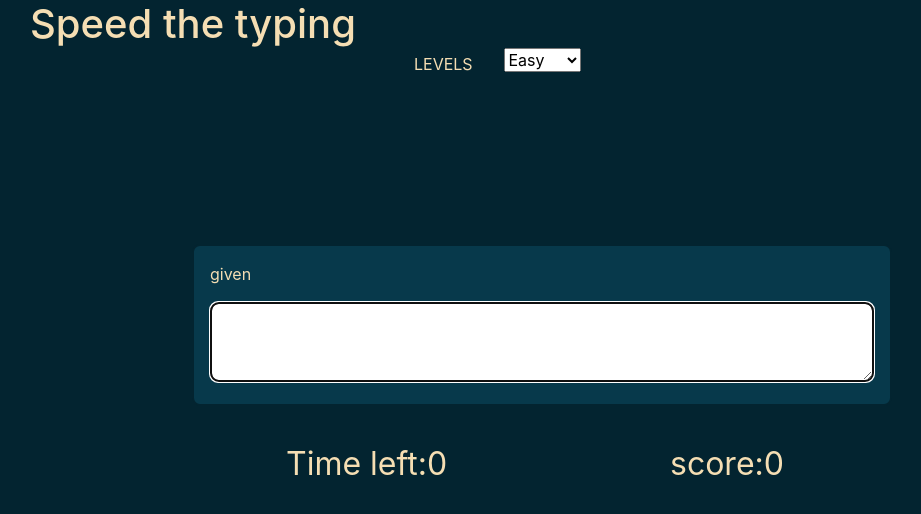
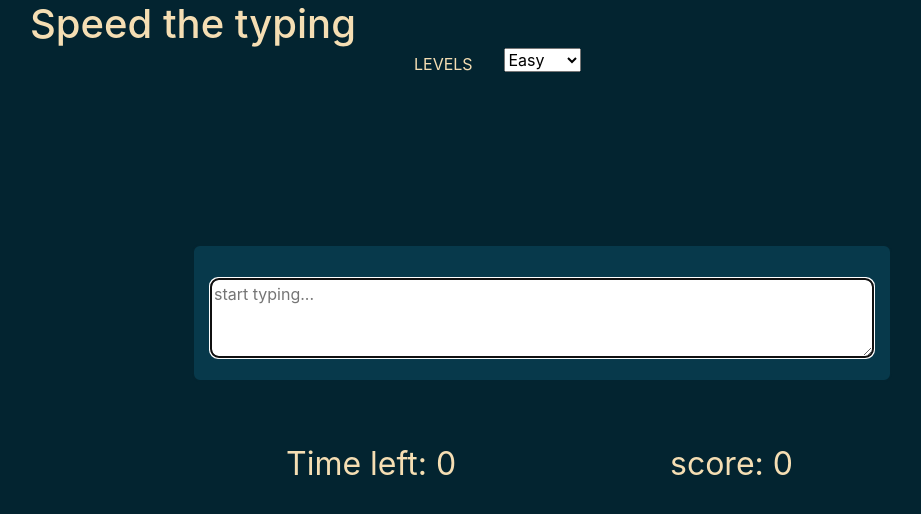
Before and after one commit to wareesha-nasir/PROtyper, a plain HTML site: page typer/index.html in a window 1280 px wide. Shown: the whole page, without its empty margins (98-1019 px from the left). Drawn offline with nearby package versions, Linux system fonts and the light colour scheme; no server answers.

Commit message:
Add files via upload

```diff
--- a/typer/index.html
+++ b/typer/index.html
@@ -2,10 +2,12 @@
 <head>
     <title>speed typing</title>
     <link rel="stylesheet" href="https://stackpath.bootstrapcdn.com/bootstrap/4.4.1/css/bootstrap.min.css" integrity="sha384-Vkoo8x4CGsO3+Hhxv8T/Q5PaXtkKtu6ug5TOeNV6gBiFeWPGFN9MuhOf23Q9Ifjh" crossorigin="anonymous">
+    <link href="https://fonts.googleapis.com/css2?family=Comic+Neue:wght@700&display=swap" rel="stylesheet">
     <link rel="stylesheet" href="style.css">
     <meta charset="utf-8">
 </head>
 <body>
+
     <h1>Speed the typing</h1>
     <label>LEVELS</label>
     <div class="options">
@@ -14,12 +16,16 @@
         <option>Normal</option>
         <option>Hard</option>
     </select></div>
-    <div class="timer">Time left:0</div>
-    <div class="score">score:0</div>
+    <div class="timer" >Time left:
+        <span id="timer">0</span></div>
+    <div class="score" >score:
+        <span id="score">0</span></div>
     <div class="container">
-        <div class="text">given</div>
-<textarea class="input" autofocus></textarea>
+        <div class="text" id="text"></div>
+<textarea class="input" id ="input" placeholder="start typing..." autofocus></textarea>
 <div id="end-game-container" class="end-game-container"></div>
     </div>
+    <h4 id="message"></h4>
     <script src="play.js"></script>
+
 </body>
```
